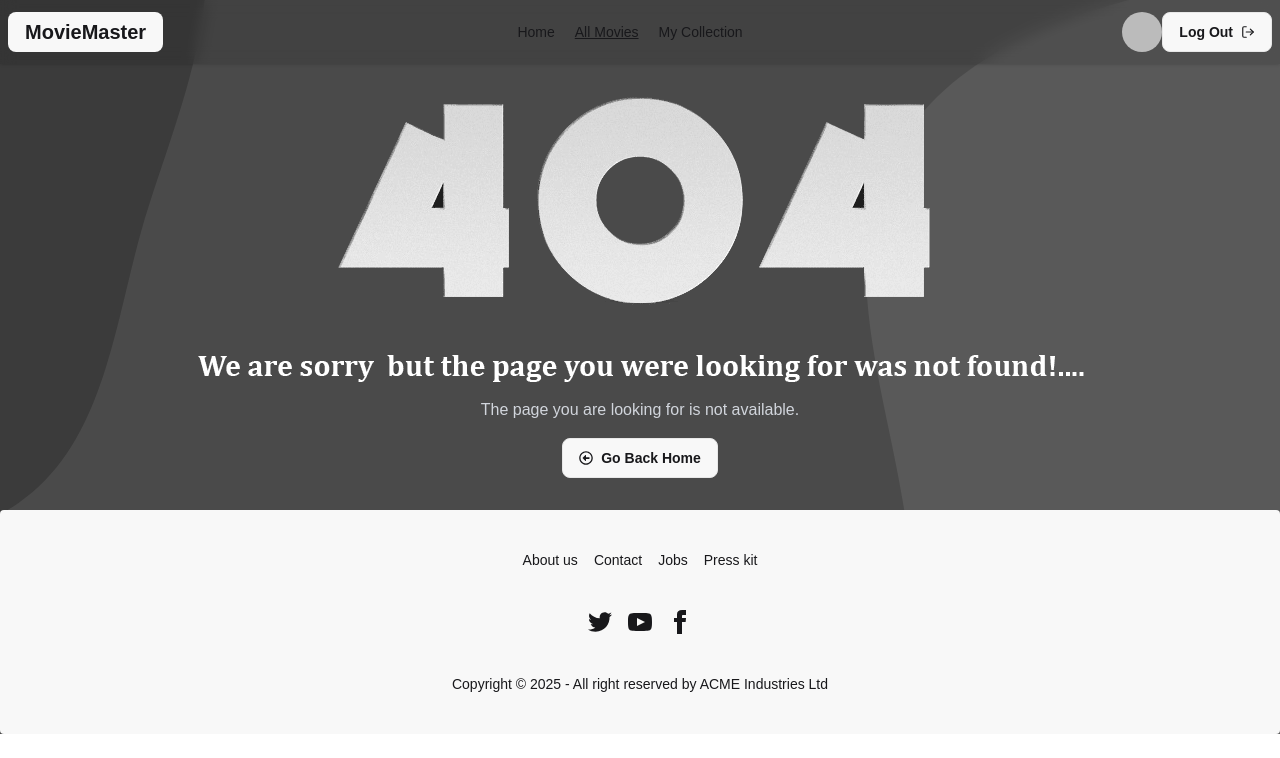
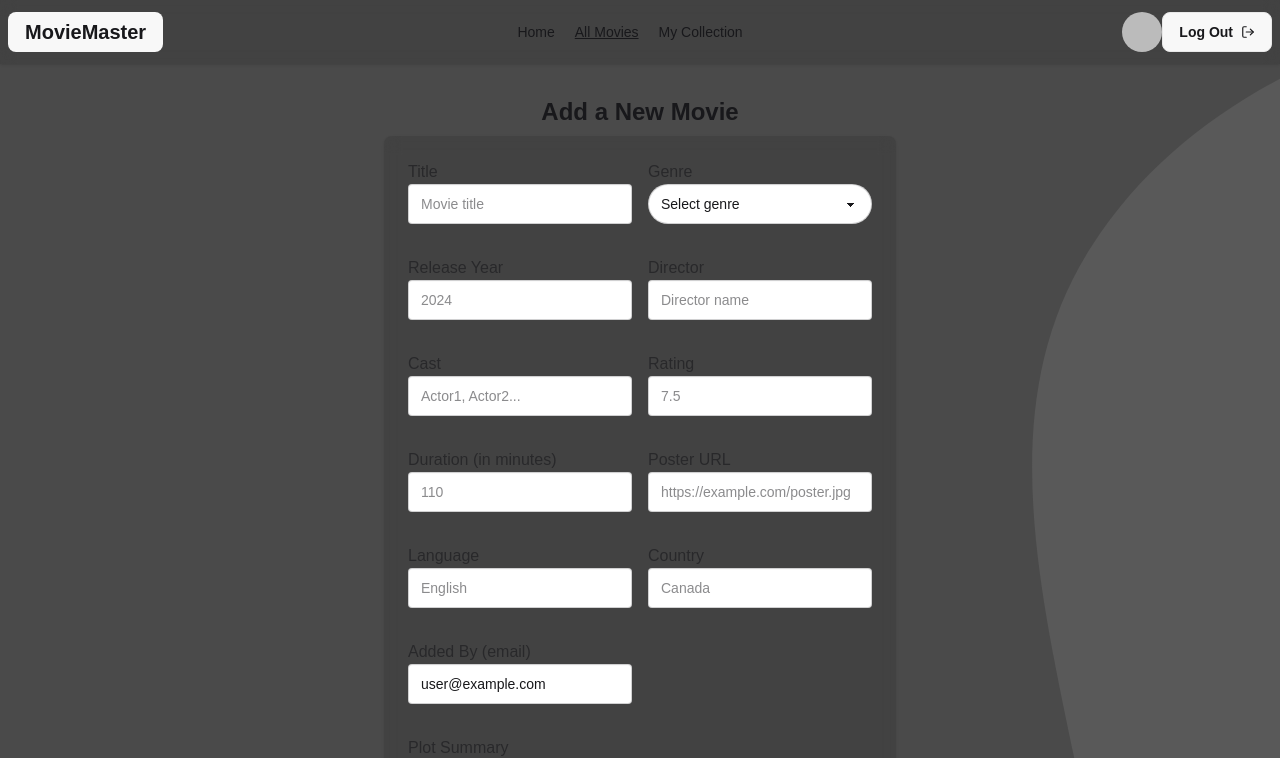
Before and after one commit to glitch86/movie-master-client, a React (Vite) app: page /movies/add in a window 1280 px wide. Shown: the top 758 px of the page. Built offline with nearby package versions, Linux system fonts and the light colour scheme; no server answers; sample sign-in values are in the browser's storage.

Commit message:
added my collection and add movie functionalities

```diff
--- /dev/null
+++ b/src/Components/MyCollection/CollectionCard.jsx
@@ -0,0 +1,30 @@
+import React from "react";
+
+const CollectionCard = ({ data }) => {
+  const { posterUrl, title } = data;
+  console.log(data);
+  return (
+    <div>
+      <div className="flex items-center rounded-xl bg-base-100 shadow-sm my-6 p-4">
+        <figure className=" h-[60px]">
+          <img className="rounded-lg h-full" src={posterUrl} alt={title} />
+        </figure>
+
+        <div className="flex-1">
+          <div>
+            <div className="mx-2">
+              <h2 className=" text-md">{title}</h2>
+              <div className="flex gap-1"></div>
+            </div>
+          </div>
+        </div>
+        <div className="">
+          <button className="btn bg-green-400 text-white">Edit</button>
+          <button className="btn bg-green-400 text-white">Delete</button>
+        </div>
+      </div>
+    </div>
+  );
+};
+
+export default CollectionCard;
--- /dev/null
+++ b/src/Pages/AddMovies.jsx
@@ -0,0 +1,240 @@
+import React, { use } from "react";
+import { AuthContext } from "../Context/AuthContext";
+import toast from "react-hot-toast";
+
+const AddMovie = () => {
+  const { user } = use(AuthContext);
+  console.log(user.email);
+
+  const handleAddMovie = (e) => {
+    e.preventDefault();
+    const form = e.target;
+
+    const newMovie = {
+      title: form.title.value,
+      genre: form.genre.value,
+      releaseYear: form.releaseYear.value,
+      director: form.director.value,
+      cast: form.cast.value,
+      rating: form.rating.value,
+      duration: form.duration.value,
+      plotSummary: form.plotSummary.value,
+      posterUrl: form.posterUrl.value,
+      language: form.language.value,
+      country: form.country.value,
+      addedBy: form.addedBy.value,
+    };
+
+    fetch("http://localhost:3000/movies", {
+      method: "POST",
+      headers: {
+        "content-type": "application/json",
+      },
+      body: JSON.stringify(newMovie),
+    })
+      .then((res) => res.json())
+      .then((data) => {
+        toast.success("Successfully added!");
+        console.log(data);
+      })
+      .catch((err) => {
+        console.log("errorrr", err);
+      });
+
+    // console.log(newMovie);
+    form.reset();
+  };
+
+  return (
+    <div className="flex flex-col justify-center items-center min-h-screen">
+      <h2 className="text-2xl font-semibold text-center mb-2">
+        Add a New Movie
+      </h2>
+      <form
+        onSubmit={handleAddMovie}
+        className="card w-full max-w-lg bg-black/10 backdrop-blur-sm shadow-sm p-6 space-y-4 md:grid grid-cols-2 gap-4"
+      >
+        {/* title */}
+        <div>
+          <label className="label">
+            <span className="label-text">Title</span>
+          </label>
+          <input
+            type="text"
+            name="title"
+            className="input input-bordered w-full"
+            placeholder="Movie title"
+            required
+          />
+        </div>
+
+        {/* genre */}
+        <div>
+          <label className="label font-medium">Genre</label>
+          <select
+            defaultValue={""}
+            name="genre"
+            required
+            className="select w-full rounded-full focus:border-0 focus:outline-gray-200"
+          >
+            <option value="" disabled>
+              Select genre
+            </option>
+            <option value="Action">Action</option>
+            <option value="Sci-fi">Sci-fi</option>
+            <option value="Horror">Horror</option>
+            <option value="Thriller">Thriller</option>
+            <option value="Comedy">Comedy</option>
+            <option value="Romance">Romance</option>
+            <option value="Fantasy">Fantasy</option>
+            <option value="Drama">Drama</option>
+          </select>
+        </div>
+
+        {/* release Year */}
+        <div>
+          <label className="label">
+            <span className="label-text">Release Year</span>
+          </label>
+          <input
+            type="number"
+            name="releaseYear"
+            className="input input-bordered w-full"
+            placeholder="2024"
+            required
+          />
+        </div>
+
+        {/* director */}
+        <div>
+          <label className="label">
+            <span className="label-text">Director</span>
+          </label>
+          <input
+            type="text"
+            name="director"
+            className="input input-bordered w-full"
+            placeholder="Director name"
+            required
+          />
+        </div>
+
+        {/* cast */}
+        <div>
+          <label className="label">
+            <span className="label-text">Cast</span>
+          </label>
+          <input
+            type="text"
+            name="cast"
+            className="input input-bordered w-full"
+            placeholder="Actor1, Actor2..."
+          />
+        </div>
+
+        {/* rating */}
+        <div>
+          <label className="label">
+            <span className="label-text">Rating</span>
+          </label>
+          <input
+            type="number"
+            name="rating"
+            className="input input-bordered w-full"
+            step="0.1"
+            min="0"
+            max="10"
+            placeholder="7.5"
+          />
+        </div>
+
+        {/* duration */}
+        <div>
+          <label className="label">
+            <span className="label-text">Duration (in minutes)</span>
+          </label>
+          <input
+            type="number"
+            name="duration"
+            className="input input-bordered w-full"
+            placeholder="110"
+          />
+        </div>
+
+        {/* poster */}
+        <div>
+          <label className="label">
+            <span className="label-text">Poster URL</span>
+          </label>
+          <input
+            type="url"
+            name="posterUrl"
+            className="input input-bordered w-full"
+            placeholder="https://example.com/poster.jpg"
+          />
+        </div>
+
+        {/* language */}
+        <div>
+          <label className="label">
+            <span className="label-text">Language</span>
+          </label>
+          <input
+            type="text"
+            name="language"
+            className="input input-bordered w-full"
+            placeholder="English"
+          />
+        </div>
+
+        {/* country */}
+        <div>
+          <label className="label">
+            <span className="label-text">Country</span>
+          </label>
+          <input
+            type="text"
+            name="country"
+            className="input input-bordered w-full"
+            placeholder="Canada"
+          />
+        </div>
+
+        {/* added By */}
+        <div>
+          <label className="label">
+            <span className="label-text">Added By (email)</span>
+          </label>
+          <input
+            type="email"
+            name="addedBy"
+            defaultValue={user.email}
+            readOnly
+            className="input input-bordered w-full"
+            placeholder="user@example.com"
+          />
+        </div>
+        {/* plot */}
+        <div className="col-span-2">
+          <label className="label">
+            <span className="label-text">Plot Summary</span>
+          </label>
+          <textarea
+            name="plotSummary"
+            className="textarea textarea-bordered w-full"
+            rows="3"
+            placeholder="A rogue pilot must fight against..."
+          ></textarea>
+        </div>
+
+        <div className="pt-4 col-span-2">
+          <button type="submit" className="btn btn-primary w-full">
+            Add Movie
+          </button>
+        </div>
+      </form>
+    </div>
+  );
+};
+
+export default AddMovie;
--- a/src/Pages/MovieDetails.jsx
+++ b/src/Pages/MovieDetails.jsx
@@ -23,6 +23,10 @@ const MovieDetails = () => {
     rating,
     releaseYear,
   } = datas;
+
+  if (loading) {
+    return <h1>loading....</h1>;
+  }
   return (
     <div>
       <div>
@@ -44,7 +48,7 @@ const MovieDetails = () => {
                 <span>{duration}</span>
               </div>
             </div>
-             <div className="badge badge-outline">{genre}</div>
+            <div className="badge badge-outline">{genre}</div>
 
             <div className="py-2 grid grid-cols-1 md:grid-cols-4 items-center gap-4">
               <button className="btn wfi flex items-center gap-1">
@@ -56,12 +60,15 @@ const MovieDetails = () => {
                 <FaPlus />
                 <span>Add to List</span>
               </button>
-              <Link to={'/movies/details/update'} className="btn flex items-center gap-1">
+              <Link
+                to={"/movies/details/update"}
+                className="btn flex items-center gap-1"
+              >
                 <RiPencilFill />
 
                 <span>Edit</span>
               </Link>
-                <button className="btn delete flex items-center gap-1">
+              <button className="btn delete flex items-center gap-1">
                 <FaRegTrashAlt />
 
                 <span>Delete</span>
@@ -73,14 +80,37 @@ const MovieDetails = () => {
                 <span className="font-semibold">Plot Summary: </span>
                 {plotSummary}
               </p>
-              <p><span className="font-semibold">Added by: </span>{addedBy}</p>
-              <p><span className="font-semibold">Duration: </span>{duration} mins</p>
-              <p><span className="font-semibold">Country: </span>{country}</p>
-              <p><span className="font-semibold">Director: </span>{director}</p>
-              <p><span className="font-semibold">Language: </span>{language}</p>
-              <p><span className="font-semibold">Casts: </span>{cast}</p>
-              <p><span className="font-semibold">Relaese Year: </span>{releaseYear}</p>
-              <p><span className="font-semibold">Rating: </span> {rating}</p>
+              <p>
+                <span className="font-semibold">Added by: </span>
+                {addedBy}
+              </p>
+              <p>
+                <span className="font-semibold">Duration: </span>
+                {duration} mins
+              </p>
+              <p>
+                <span className="font-semibold">Country: </span>
+                {country}
+              </p>
+              <p>
+                <span className="font-semibold">Director: </span>
+                {director}
+              </p>
+              <p>
+                <span className="font-semibold">Language: </span>
+                {language}
+              </p>
+              <p>
+                <span className="font-semibold">Casts: </span>
+                {cast}
+              </p>
+              <p>
+                <span className="font-semibold">Relaese Year: </span>
+                {releaseYear}
+              </p>
+              <p>
+                <span className="font-semibold">Rating: </span> {rating}
+              </p>
             </div>
             <div className="card-actions justify-end">
               {/* <button className="btn btn-primary">Listen</button> */}
--- a/src/Pages/MyCollection.jsx
+++ b/src/Pages/MyCollection.jsx
@@ -1,11 +1,24 @@
-import React from 'react';
+import React, { use } from "react";
+import useData from "../Hooks/useData";
+import { AuthContext } from "../Context/AuthContext";
+import CollectionCard from "../Components/MyCollection/CollectionCard";
 
 const MyCollection = () => {
-    return (
-        <div>
-            my Collection
-        </div>
-    );
+  const { user } = use(AuthContext);
+  const { datas, loading } = useData(
+    `http://localhost:3000/my-movies?email=${user.email}`
+  );
+  console.log(datas);
+  if (loading) {
+    return <h1>loading....</h1>;
+  }
+  return (
+    <div>
+      {datas.map((data) => (
+        <CollectionCard key={data._id} data={data}></CollectionCard>
+      ))}
+    </div>
+  );
 };
 
 export default MyCollection;
--- a/src/Router/Router.jsx
+++ b/src/Router/Router.jsx
@@ -9,6 +9,7 @@ import PrivateRoutes from "../Private/PrivateRoutes";
 import MovieDetails from "../Pages/MovieDetails";
 import ErrorPage from "../Pages/ErrorPage";
 import Update from "../Pages/Update";
+import AddMovies from "../Pages/AddMovies";
 
 export const router = createBrowserRouter([
   {
@@ -37,6 +38,14 @@ export const router = createBrowserRouter([
         Component: MovieDetails,
       },
       {
+        path: "/movies/add",
+        element: (
+          <PrivateRoutes>
+            <AddMovies></AddMovies>
+          </PrivateRoutes>
+        ),
+      },
+      {
         path: "/movies/details/update",
         element: (
           <PrivateRoutes>
```
